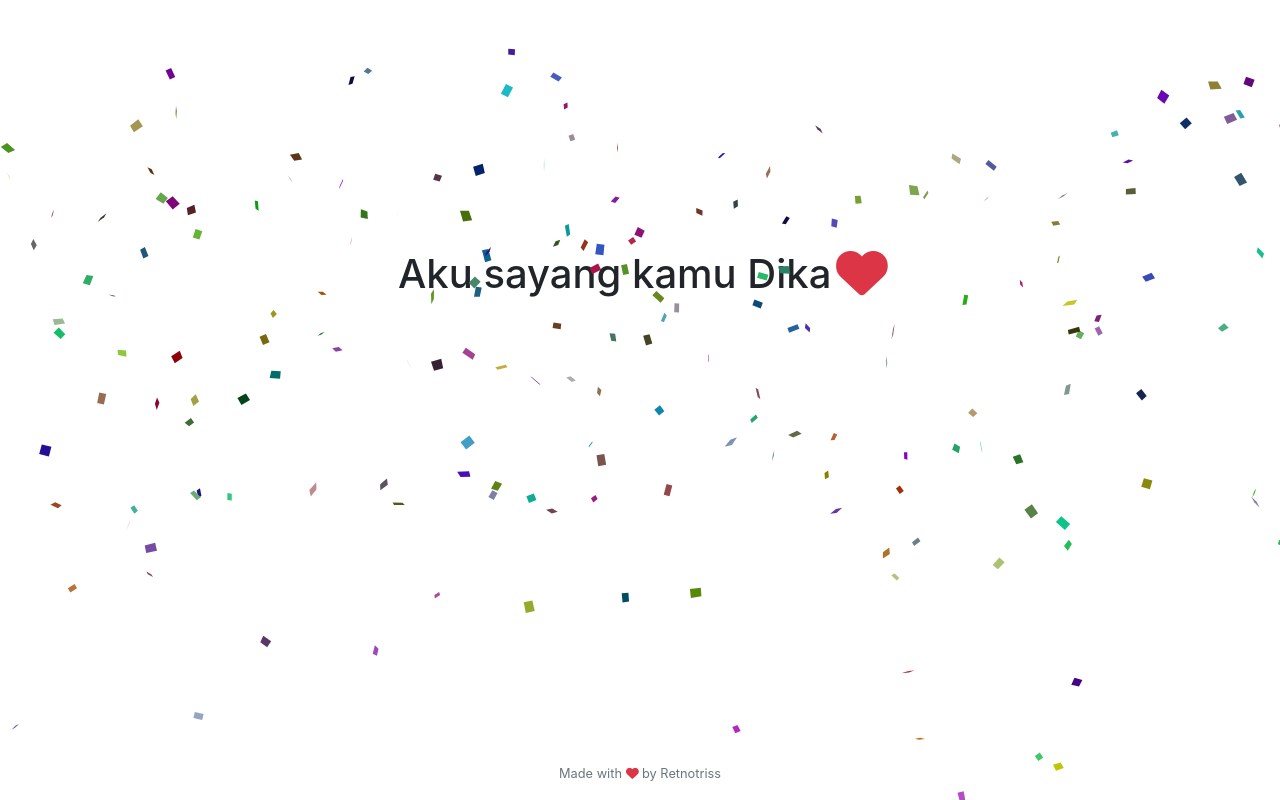
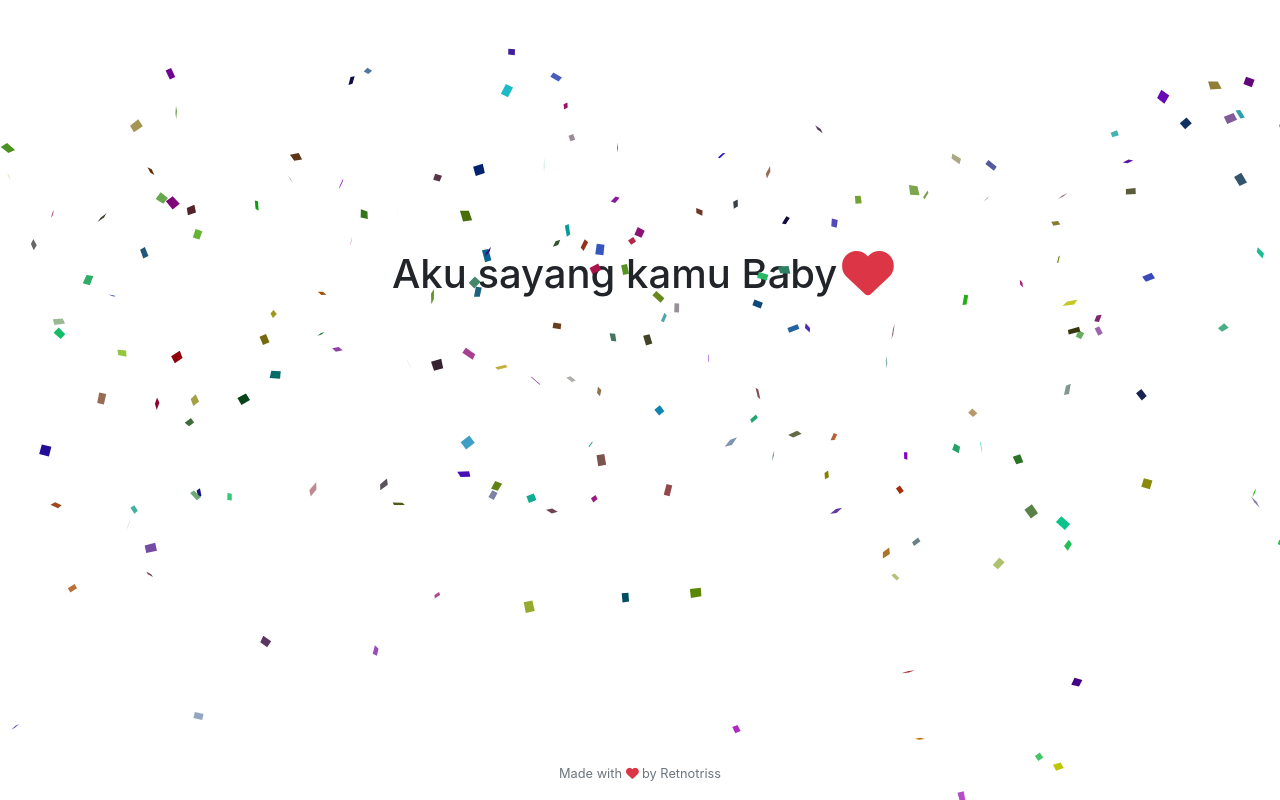
Before and after one commit to retnotriss/benootris.github.io, a plain HTML site: page index.html in a window 1280 px wide. Both pictures are taken after a click on the icon 631 px from the left and 774 px from the top of the page. Drawn offline with nearby package versions, Linux system fonts and the light colour scheme; some packages are replaced by stand-ins of ours; a script that the page names is missing.

Commit message:
Update index.html

```diff
--- a/index.html
+++ b/index.html
@@ -26,7 +26,7 @@
   <div class="row">
     <div class="col-lg text-center kotak">
       <button type="button" class="btn btn-lg btn-primary tombol py-4 px-5 shadow">Click Here!</button>
-      <h1 id="teks" class="d-none animate__animated animate__pulse">Aku sayang kamu Dika <i class="fas fa-heart text-danger animate__animated animate__heartBeat animate__repeat-3"></i></h1>
+      <h1 id="teks" class="d-none animate__animated animate__pulse">Aku sayang kamu Baby <i class="fas fa-heart text-danger animate__animated animate__heartBeat animate__repeat-3"></i></h1>
     </div>
   </div>
 
```
